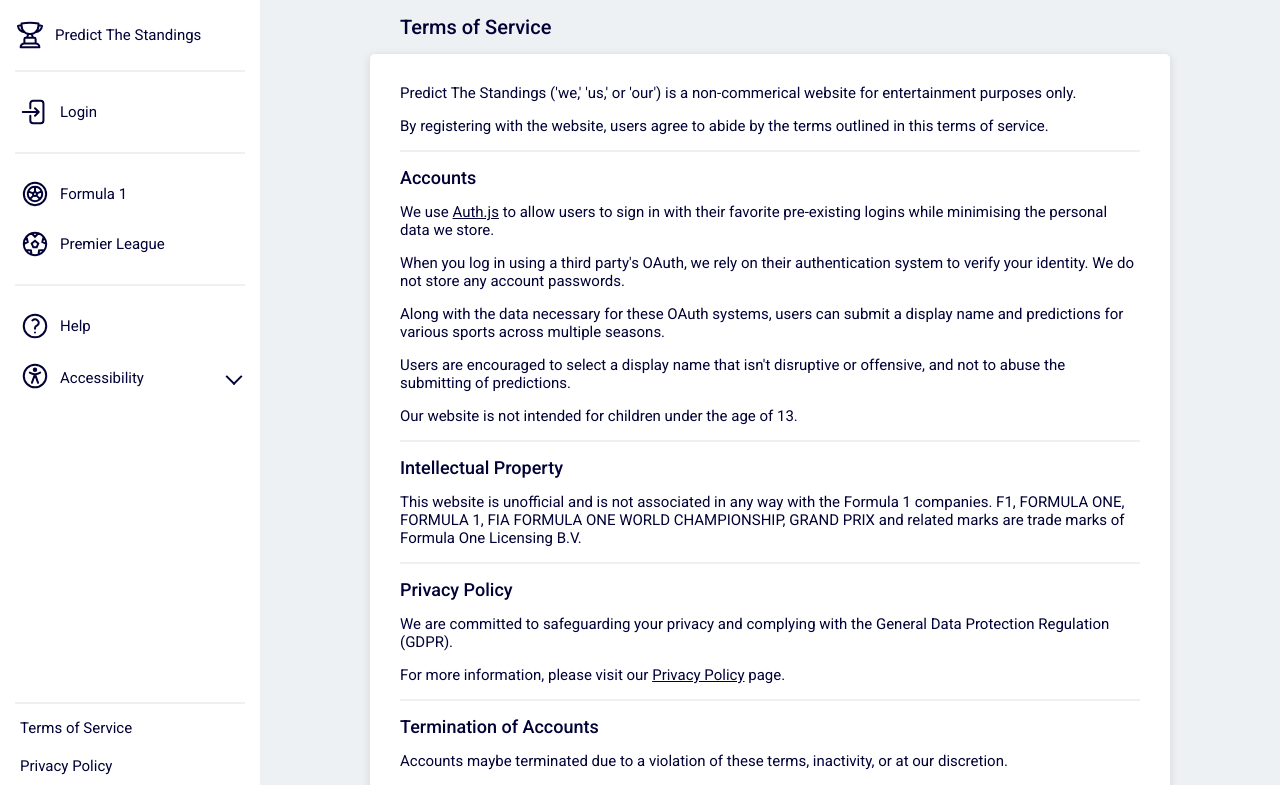
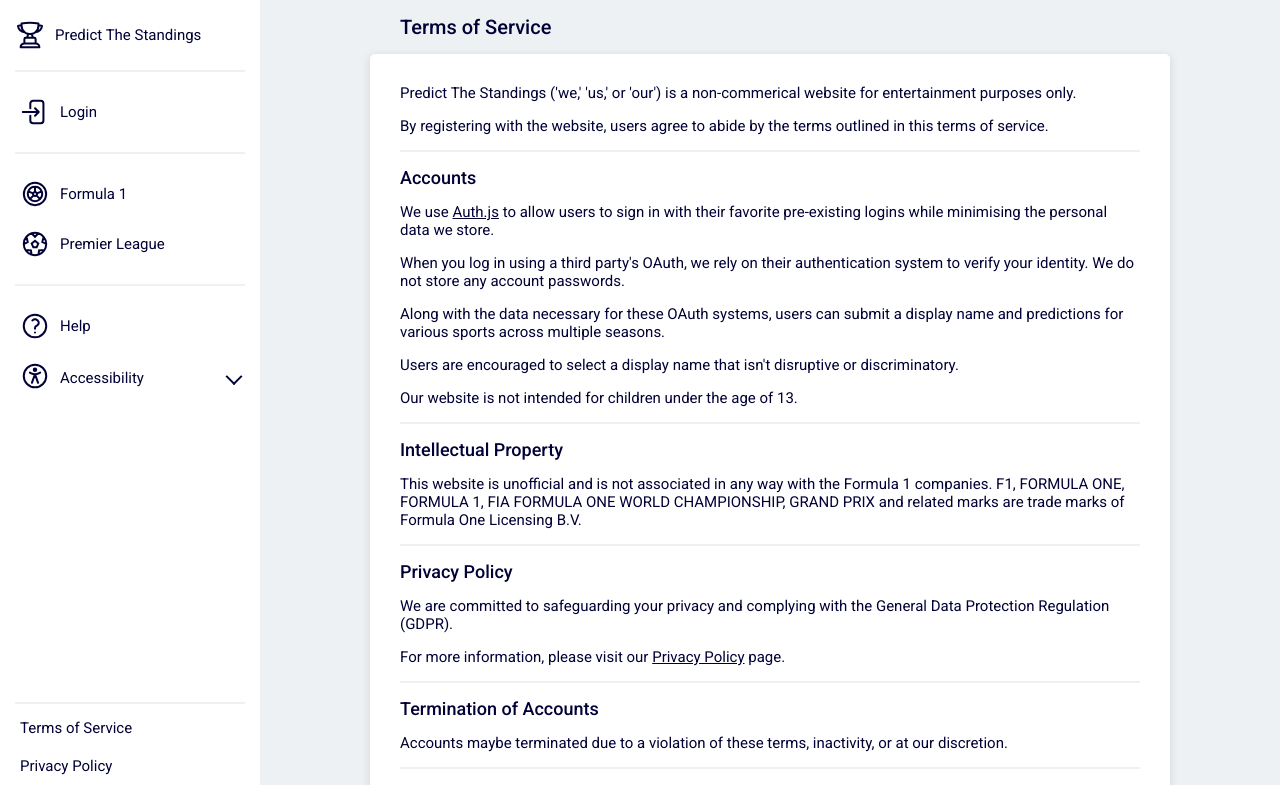
Before and after one commit to davidwillprice/predict-the-standings, a Next.js app: page /terms-of-service in a window 1280 px wide. Shown: the top 785 px of the page. Built offline with nearby package versions, Linux system fonts and the light colour scheme; no server answers.

Commit message:
Minor adjustments
- Fix option font
- Add todos
- Update ToS text
- Update select_input padding

```diff
--- a/app/terms-of-service/page.tsx
+++ b/app/terms-of-service/page.tsx
@@ -49,8 +49,7 @@ export default function Page() {
           </p>
           <p>
             Users are encouraged to select a display name that isn&apos;t
-            disruptive or offensive, and not to abuse the submitting of
-            predictions.
+            disruptive or discriminatory.
           </p>
           <p>Our website is not intended for children under the age of 13.</p>
         </section>
--- a/src/ui/components/login/login-form.tsx
+++ b/src/ui/components/login/login-form.tsx
@@ -24,6 +24,7 @@ export const LoginForm = () => {
          * Apple developer program costs $99py so can't add Apple provider*/}
         {/**@todo Add Linkedin (requires LinkedIn Page) login */}
         {/**@todo Fix Patreon & Spotify logins */}
+        {/**@todo If there is a login redirect query, redirect the user to the page they couldn't previously access */}
         {submitting ? (
           <LoadingSpinner />
         ) : (
--- a/src/ui/styles/globals.scss
+++ b/src/ui/styles/globals.scss
@@ -71,7 +71,9 @@ p a {
   text-decoration: underline;
 }
 
-button {
+button,
+input,
+select {
   font-family: var(--font-roboto);
 }
 
--- a/src/ui/styles/select-input.module.scss
+++ b/src/ui/styles/select-input.module.scss
@@ -3,7 +3,7 @@
 .select_input {
   border: 1px var(--quaternary-color) solid;
   background-color: var(--primary-color);
-  padding: 5px 10px;
+  padding: 10px 10px;
   border-radius: 3px;
   text-transform: uppercase;
   width: 100%;
@@ -18,6 +18,7 @@
   font-weight: 500;
   option {
     cursor: pointer;
+    font-family: Arial, Helvetica, sans-serif;
     :hover {
       background-color: var(--secondary-color);
       border-color: var(--secondary-color);
```
